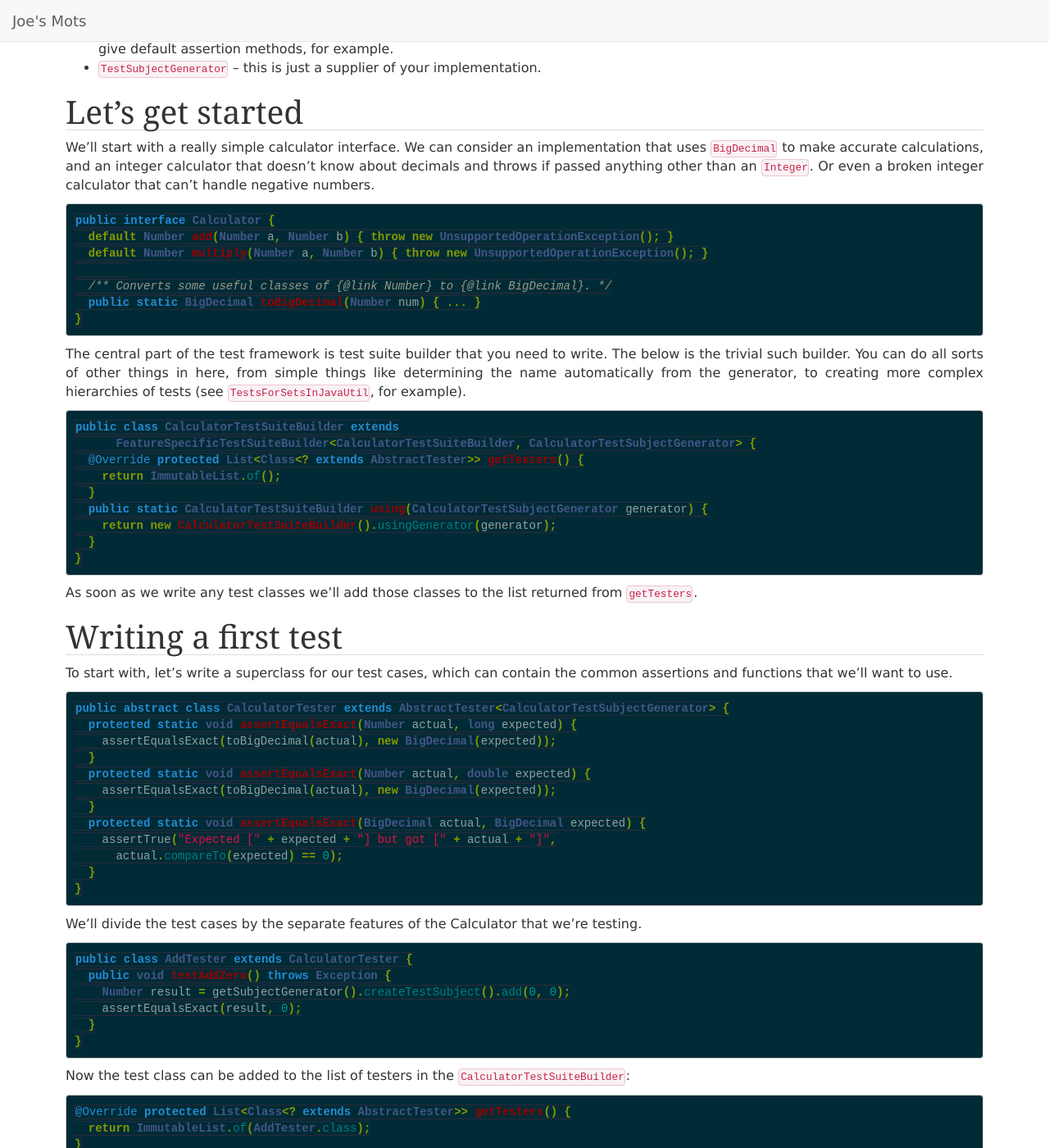
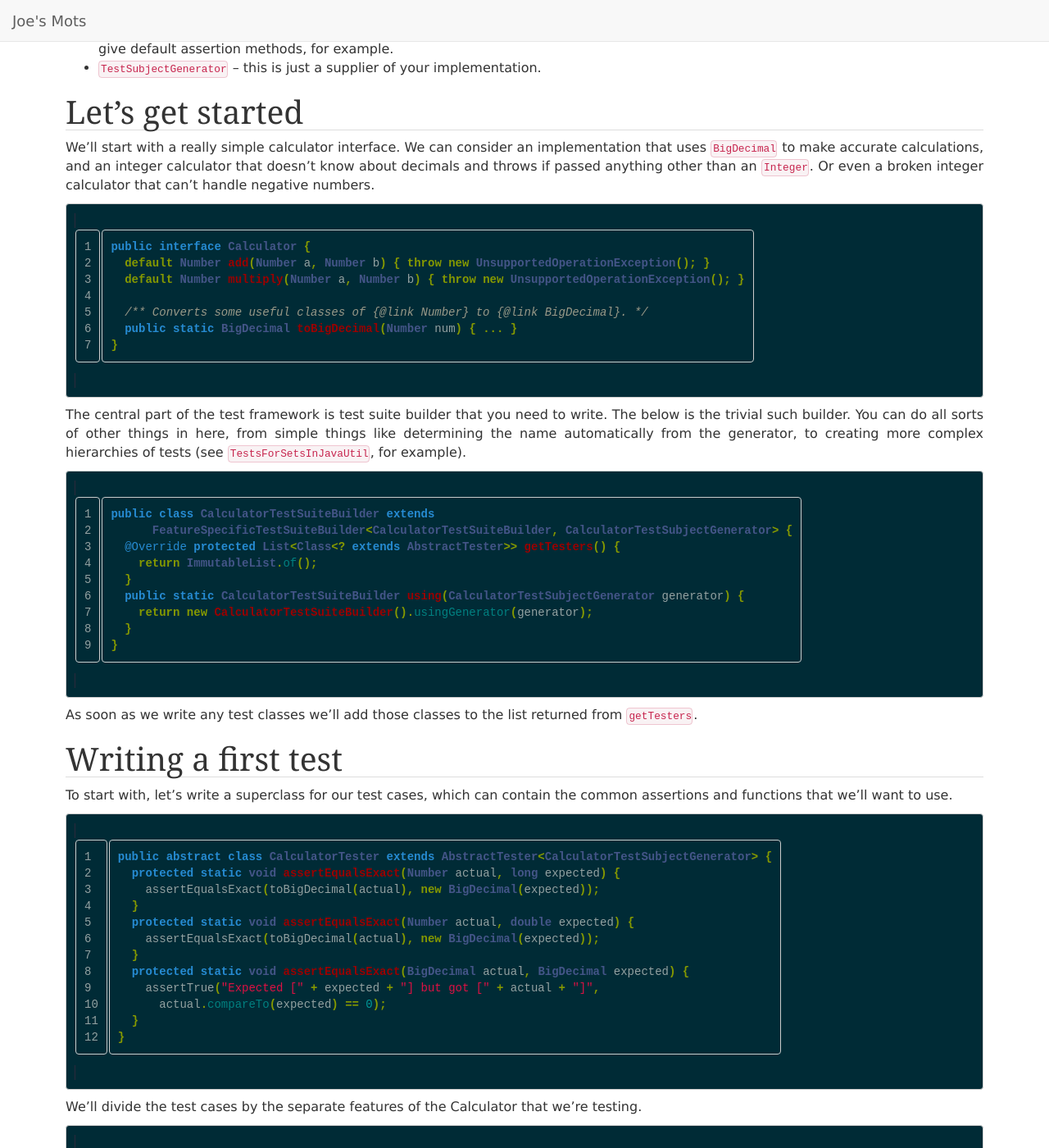
Before and after one commit to joekearney/joekearney.github.io, a Jekyll site: the page built from _posts/2014-04-20-guava-testlib-example.md, in a window 1280 px wide and 1400 px high, scrolled down 1100 px. Shown: the whole window at 82% size. Built offline with Jekyll 4.4.1, drawn with Linux system fonts in a browser that asks for light colours; nearby versions of some CDN libraries; some web fonts are replaced; Markdown is read by kramdown in place of the engine named in the settings; some of the changed text lies outside the part shown.

Commit message:
css and formatting

```diff
--- a/_layouts/post.html
+++ b/_layouts/post.html
@@ -18,6 +18,5 @@ layout: layout
     {% endif %}
 
     {{ content }}
-    <div class="pull"></div>
   </article>
 </div>
--- a/_posts/2014-04-20-guava-testlib-example.md
+++ b/_posts/2014-04-20-guava-testlib-example.md
@@ -46,7 +45,7 @@ This page doesn't go into any detail on derived test suites, where sub-test suit
 
 We'll start with a really simple calculator interface. We can consider an implementation that uses `BigDecimal` to make accurate calculations, and an integer calculator that doesn't know about decimals and throws if passed anything other than an `Integer`. Or even a broken integer calculator that can't handle negative numbers.
 
-{% highlight java %}
+{% highlight java linenos %}
 public interface Calculator {
   default Number add(Number a, Number b) { throw new UnsupportedOperationException(); }
   default Number multiply(Number a, Number b) { throw new UnsupportedOperationException(); }
@@ -58,7 +57,7 @@ public interface Calculator {
 
 The central part of the test framework is test suite builder that you need to write. The below is the trivial such builder. You can do all sorts of other things in here, from simple things like determining the name automatically from the generator, to creating more complex hierarchies of tests (see `TestsForSetsInJavaUtil`, for example).
 
-{% highlight java %}
+{% highlight java linenos %}
 public class CalculatorTestSuiteBuilder extends
       FeatureSpecificTestSuiteBuilder<CalculatorTestSuiteBuilder, CalculatorTestSubjectGenerator> {
   @Override protected List<Class<? extends AbstractTester>> getTesters() {
@@ -76,7 +75,7 @@ As soon as we write any test classes we'll add those classes to the list returne
 
 To start with, let's write a superclass for our test cases, which can contain the common assertions and functions that we'll want to use.
 
-{% highlight java %}
+{% highlight java linenos %}
 public abstract class CalculatorTester extends AbstractTester<CalculatorTestSubjectGenerator> {
   protected static void assertEqualsExact(Number actual, long expected) {
     assertEqualsExact(toBigDecimal(actual), new BigDecimal(expected));
@@ -93,7 +92,7 @@ public abstract class CalculatorTester extends AbstractTester<CalculatorTestSubj
 
 We'll divide the test cases by the separate features of the Calculator that we're testing.
 
-{% highlight java %}
+{% highlight java linenos %}
 public class AddTester extends CalculatorTester {
   public void testAddZero() throws Exception {
     Number result = getSubjectGenerator().createTestSubject().add(0, 0);
@@ -104,7 +103,7 @@ public class AddTester extends CalculatorTester {
 
 Now the test class can be added to the list of testers in the `CalculatorTestSuiteBuilder`:
 
-{% highlight java %}
+{% highlight java linenos %}
 @Override protected List<Class<? extends AbstractTester>> getTesters() {
   return ImmutableList.of(AddTester.class);
 }
@@ -114,7 +113,7 @@ Now the test class can be added to the list of testers in the `CalculatorTestSui
 
 The builder builds the test suite for a subject generator that you provide. Here, all the generator has to do is to supply an instance the calculator.
 
-{% highlight java %}
+{% highlight java linenos %}
 public class TestsForCalculators {
   public static Test suite() {
     TestSuite suite = new TestSuite("Calculators");
@@ -139,7 +138,7 @@ Different implementations can have different features. If we know that a specifi
 
 Features are declared as an enum, and carry their own `@Require` annotation to determine which features are tested by which test cases. Most of this class is boilerplate setting, typed accordingly. The only interesting bit is the enum constants that you declare, and their implied features (passed as enum constructor arguments), which can be arbitrarily nested. See `CalculatorFeature` for the rest of the boilerplate.
 
-{% highlight java %}
+{% highlight java linenos %}
 public enum CalculatorFeature implements Feature<Calculator> {
   POSITIVE_NUMBERS,
   NEGATIVE_NUMBERS,
@@ -158,7 +157,7 @@ public enum CalculatorFeature implements Feature<Calculator> {
 
 Then, for example, a test case is annotated thus:
 
-{% highlight java %}
+{% highlight java linenos %}
 @Require({CalculatorFeature.NEGATIVE_NUMBERS, CalculatorFeature.INTEGER_PARAMETERS})
 public void testMinusOnePlusMinusOne() {
   Number result = getSubjectGenerator().createTestSubject().add(-1, -1);
@@ -168,7 +167,7 @@ public void testMinusOnePlusMinusOne() {
 
 and the test suites are constructed declaring the features implemented by each implementation. This one will generate a test suite that won't include the above test, for example.
 
-{% highlight java %}
+{% highlight java linenos %}
 suite.addTest(CalculatorTestSuiteBuilder.using(new CalculatorTestSubjectGenerator() {
     @Override public Calculator createTestSubject() {
       return new PositiveIntegerCalculator();
--- a/css/up.css
+++ b/css/up.css
@@ -444,7 +444,7 @@ ul.listing li{list-style-type:none;padding:7px 5px;border-bottom:1px solid #EEE}
 ul.listing li span{padding-top:3px;float:right;font-size:12px;color:#999}
 .navbar-blog,.navbar-blog a.brand{font-weight:100}
 #footer{border-top:1px solid #f5f5f5}
-#footer section.meta{padding:30px;color:#EEE;text-align:center}
+#footer section.meta{color:#EEE;text-align:center}
 #footer section.meta a{font-size:.8em;color:#555;text-decoration:none;transition:color .25s ease-in;-webkit-transition:color .25s ease-in}
 #footer section.meta a:hover{color:#307ea9}
 #footer i.icon{display:block;margin:auto}
```
Also changed, not shown: other parts of _posts/2014-04-20-guava-testlib-example.md (+0 -1 lines), _posts/2013-05-13-interviewing-for-programmers.md (+1 -1 lines), css/main.css (line endings or trailing spaces).
